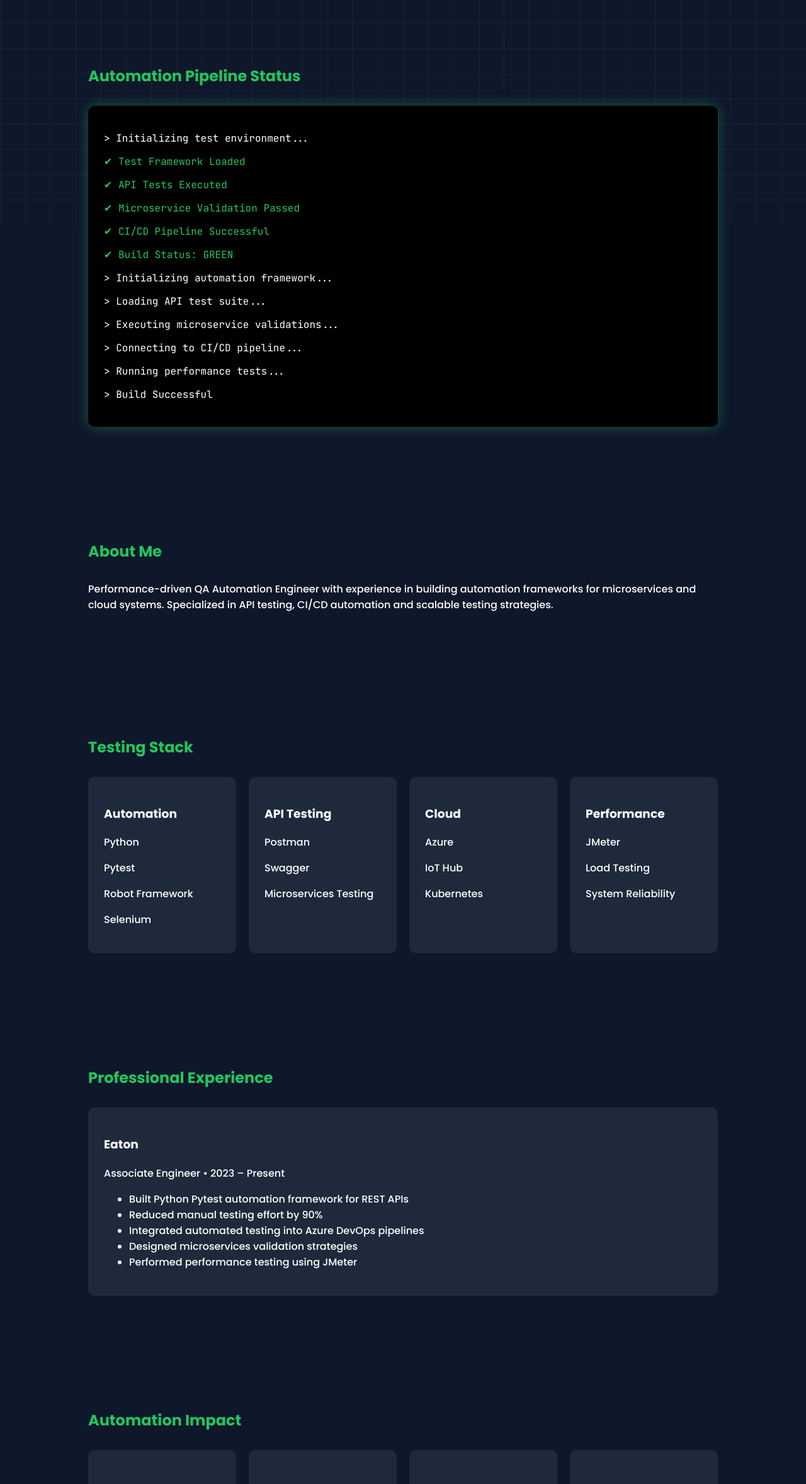
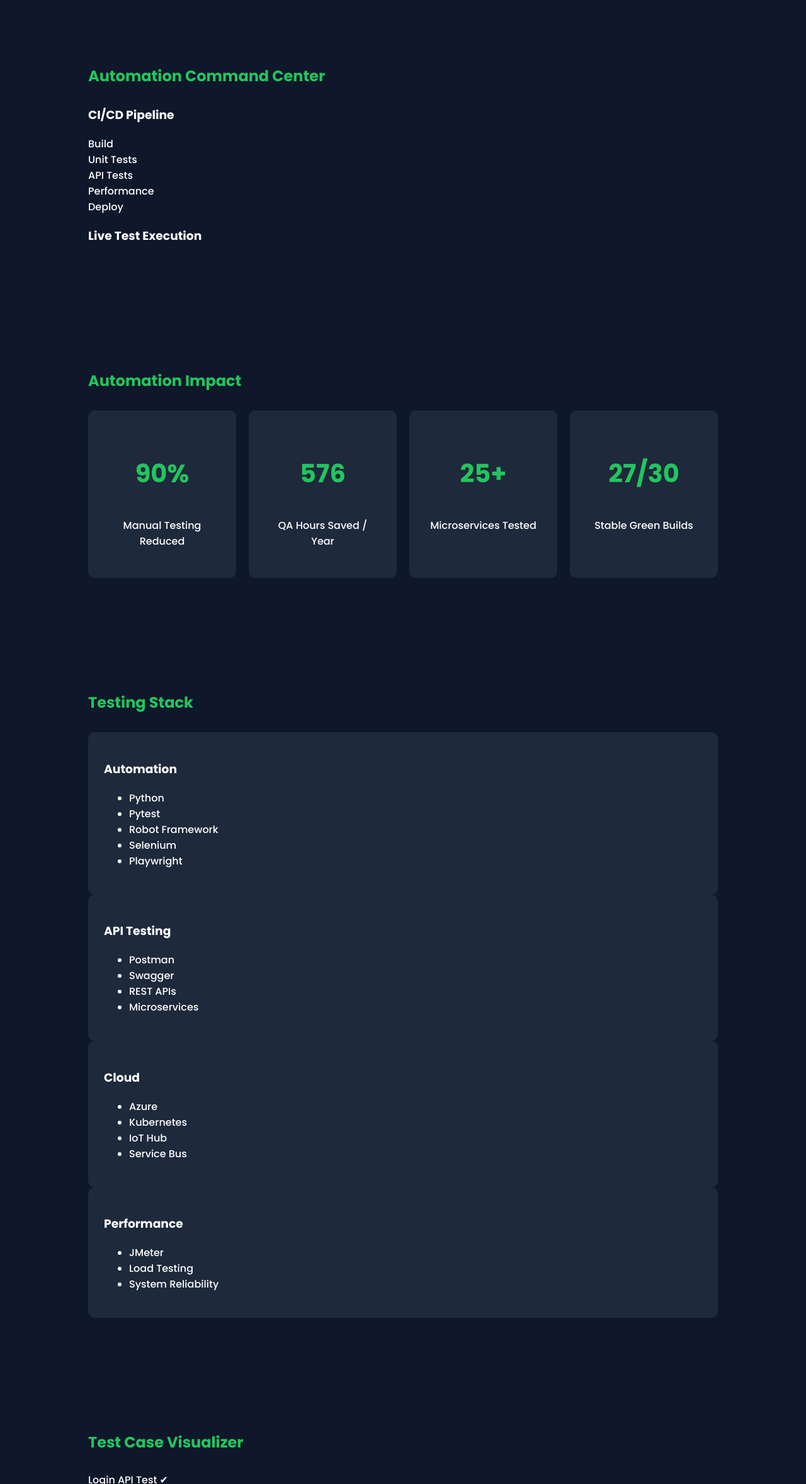
Before and after one commit to vaish2508/vaishnavi_SDET_portfolio, a plain HTML site: page index.html in a window 1280 px wide. Shown: the part 443-2800 px from the top of the page at 63% size. Drawn offline with Linux system fonts and the light colour scheme.

Commit message:
Revise index.html for updated portfolio content
Updated portfolio to reflect new role and skills.

```diff
--- a/index.html
+++ b/index.html
@@ -1,171 +1,175 @@
+
 <!DOCTYPE html>
 <html lang="en">
-
 <head>
 <meta charset="UTF-8">
 <meta name="viewport" content="width=device-width, initial-scale=1.0">
-
-<title>Vaishnavi Chouhan | SDET Portfolio</title>
-
+<title>Vaishnavi Chouhan | SDET Automation Portfolio</title>
+<link href="https://fonts.googleapis.com/css2?family=Poppins:wght@300;500;700&family=JetBrains+Mono:wght@300;600&display=swap" rel="stylesheet">
 <link rel="stylesheet" href="style.css">
-
-<link href="https://fonts.googleapis.com/css2?family=JetBrains+Mono&family=Poppins:wght@300;500;700&display=swap" rel="stylesheet">
 </head>
-
 <body>
 
-<div class="background-grid"></div>
+<div class="grid-bg"></div>
 
 <header>
+<h1>VAISHNAVI CHOUHAN</h1>
+<p class="subtitle">QA Automation Engineer • Python • API Testing • Azure Cloud</p>
 
-<h1>VAISHNAVI CHOUHAN</h1>
+<div class="header-buttons">
+<a href="mailto:vaishnavichouhan465@gmail.com" class="btn">Contact</a>
+<a href="https://linkedin.com/in/vaishnavi-chouhan" class="btn">LinkedIn</a>
+</div>
+</header>
 
-<p class="subtitle">
-QA Automation Engineer • Python • API Testing • Azure Cloud
-</p>
+<section>
+<h2>Automation Command Center</h2>
 
-<div class="cta">
+<div class="dashboard">
 
-<a href="mailto:vaishnavichouhan465@gmail.com" class="btn">
-Contact
-</a>
+<div class="panel">
+<h3>CI/CD Pipeline</h3>
+<div class="pipeline">
+<div class="stage success">Build</div>
+<div class="stage success">Unit Tests</div>
+<div class="stage success">API Tests</div>
+<div class="stage success">Performance</div>
+<div class="stage success">Deploy</div>
+</div>
+</div>
 
-<a href="https://linkedin.com/in/vaishnavi-chouhan" class="btn">
-LinkedIn
-</a>
+<div class="panel">
+<h3>Live Test Execution</h3>
+<div class="terminal" id="terminal"></div>
+</div>
 
 </div>
+</section>
 
-</header>
+<section>
+<h2>Automation Impact</h2>
 
-<section class="terminal">
+<div class="metrics">
+<div class="metric"><h3>90%</h3><p>Manual Testing Reduced</p></div>
+<div class="metric"><h3>576</h3><p>QA Hours Saved / Year</p></div>
+<div class="metric"><h3>25+</h3><p>Microservices Tested</p></div>
+<div class="metric"><h3>27/30</h3><p>Stable Green Builds</p></div>
+</div>
+</section>
 
-<h2>Automation Pipeline Status</h2>
+<section>
+<h2>Testing Stack</h2>
 
-<div class="terminal-box">
+<div class="skills">
 
-<p>> Initializing test environment...</p>
-<p class="green">✔ Test Framework Loaded</p>
-<p class="green">✔ API Tests Executed</p>
-<p class="green">✔ Microservice Validation Passed</p>
-<p class="green">✔ CI/CD Pipeline Successful</p>
-<p class="green">✔ Build Status: GREEN</p>
+<div class="card">
+<h3>Automation</h3>
+<ul>
+<li>Python</li>
+<li>Pytest</li>
+<li>Robot Framework</li>
+<li>Selenium</li>
+<li>Playwright</li>
+</ul>
+</div>
 
+<div class="card">
+<h3>API Testing</h3>
+<ul>
+<li>Postman</li>
+<li>Swagger</li>
+<li>REST APIs</li>
+<li>Microservices</li>
+</ul>
+</div>
+
+<div class="card">
+<h3>Cloud</h3>
+<ul>
+<li>Azure</li>
+<li>Kubernetes</li>
+<li>IoT Hub</li>
+<li>Service Bus</li>
+</ul>
+</div>
+
+<div class="card">
+<h3>Performance</h3>
+<ul>
+<li>JMeter</li>
+<li>Load Testing</li>
+<li>System Reliability</li>
+</ul>
+</div>
+
+</div>
+</section>
+
+<section>
+<h2>Test Case Visualizer</h2>
+
+<div class="testcases">
+<div class="test pass">Login API Test ✔</div>
+<div class="test pass">Device Provisioning Test ✔</div>
+<div class="test pass">Telemetry Pipeline Test ✔</div>
+<div class="test pass">Database Validation ✔</div>
+<div class="test pass">Service Bus Integration ✔</div>
 </div>
 
 </section>
 
-<section class="about">
+<section>
+<h2>Microservices Architecture</h2>
 
-<h2>About Me</h2>
-
-<p>
-Performance-driven QA Automation Engineer with experience in building
-automation frameworks for microservices and cloud systems.
-Specialized in API testing, CI/CD automation and scalable testing strategies.
-</p>
-
-</section>
-
-<section class="skills">
-
-<h2>Testing Stack</h2>
-
-<div class="skill-grid">
-
-<div class="card">
-<h3>Automation</h3>
-<p>Python</p>
-<p>Pytest</p>
-<p>Robot Framework</p>
-<p>Selenium</p>
-</div>
-
-<div class="card">
-<h3>API Testing</h3>
-<p>Postman</p>
-<p>Swagger</p>
-<p>Microservices Testing</p>
-</div>
-
-<div class="card">
-<h3>Cloud</h3>
-<p>Azure</p>
-<p>IoT Hub</p>
-<p>Kubernetes</p>
-</div>
-
-<div class="card">
-<h3>Performance</h3>
-<p>JMeter</p>
-<p>Load Testing</p>
-<p>System Reliability</p>
-</div>
-
+<div class="architecture">
+<div>Device</div>
+<div>IoT Hub</div>
+<div>Service Bus</div>
+<div>Microservice APIs</div>
+<div>Database</div>
+<div>Analytics</div>
 </div>
 
 </section>
 
-<section class="experience">
+<section>
+<h2>Automation Projects</h2>
 
-<h2>Professional Experience</h2>
+<div class="projects">
 
-<div class="exp-card">
-
-<h3>Eaton</h3>
-
-<p class="role">
-Associate Engineer • 2023 – Present
-</p>
-
-<ul>
-
-<li>Built Python Pytest automation framework for REST APIs</li>
-<li>Reduced manual testing effort by 90%</li>
-<li>Integrated automated testing into Azure DevOps pipelines</li>
-<li>Designed microservices validation strategies</li>
-<li>Performed performance testing using JMeter</li>
-
-</ul>
-
+<div class="project">
+<h3>API Automation Framework</h3>
+<p>Python Pytest framework for microservices testing integrated with CI/CD.</p>
 </div>
 
-</section>
-
-<section class="projects">
-
-<h2>Automation Impact</h2>
-
-<div class="metrics">
-
-<div class="metric">
-<h3>90%</h3>
-<p>Manual Testing Reduced</p>
+<div class="project">
+<h3>Microservice E2E Testing</h3>
+<p>End‑to‑end validation for IoT platform covering 25+ services.</p>
 </div>
 
-<div class="metric">
-<h3>576</h3>
-<p>QA Hours Saved / Year</p>
+<div class="project">
+<h3>Performance Testing Suite</h3>
+<p>JMeter test suite validating scalability of cloud microservices.</p>
 </div>
 
-<div class="metric">
-<h3>25+</h3>
-<p>Microservices Tested</p>
-</div>
-
-<div class="metric">
-<h3>27/30</h3>
-<p>Stable Green Builds</p>
+<div class="project">
+<h3>QA Metrics Dashboard</h3>
+<p>Power BI reporting system for automation coverage and quality metrics.</p>
 </div>
 
 </div>
+</section>
 
+<section>
+<h2>GitHub</h2>
+<div class="github">
+<p>Explore my automation repositories.</p>
+<a href="https://github.com/vaish2508" class="btn">View GitHub</a>
+</div>
 </section>
 
 <footer>
-
 <p>© 2026 Vaishnavi Chouhan • QA Automation Engineer</p>
-
 </footer>
 
 <script src="script.js"></script>
```
